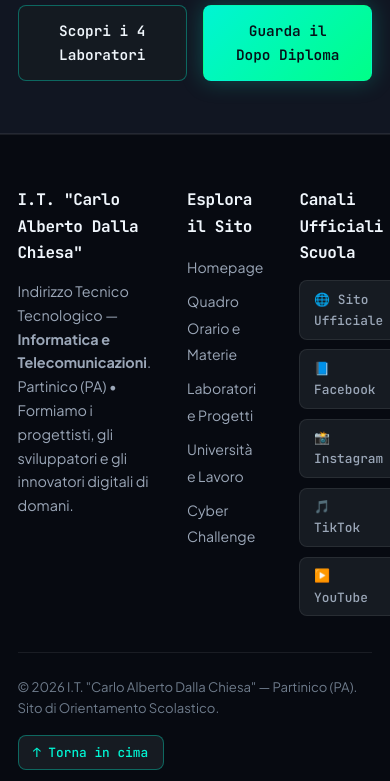
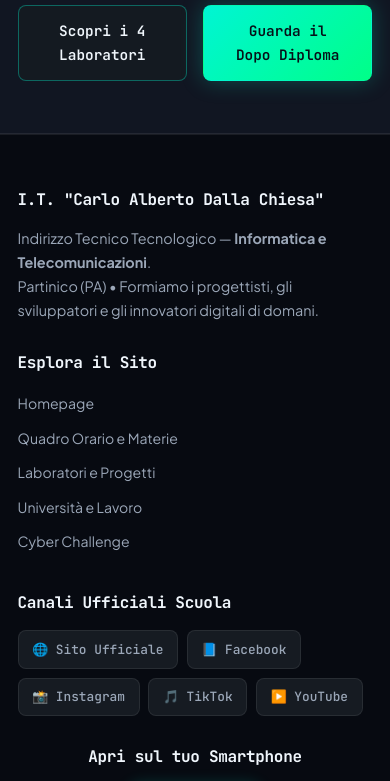
Before and after one commit to federicoconcone-itcadc/itdcinformatica, a plain HTML site: page index.html in a window 390 px wide. Shown: the part 4560-5341 px from the top of the page. Drawn offline with Linux system fonts and the light colour scheme.

Commit message:
Update style.css

```diff
--- a/css/style.css
+++ b/css/style.css
@@ -1545,3 +1545,62 @@ h1, h2, h3, h4, .mono {
     font-size: 1.18rem;
   }
 }
+
+/* ==========================================================================
+   FIX FOOTER & QR CODE SU MOBILE
+   ========================================================================== */
+.site-footer {
+  width: 100%;
+  max-width: 100%;
+  overflow-x: clip;
+}
+
+.site-footer .footer-grid > * {
+  min-width: 0;
+  max-width: 100%;
+}
+
+.site-footer .social-links {
+  display: flex;
+  flex-wrap: wrap;
+  gap: 0.55rem;
+  width: 100%;
+  max-width: 100%;
+}
+
+.site-footer .social-pill {
+  max-width: 100%;
+  white-space: normal;
+  word-break: break-word;
+}
+
+.site-footer img,
+.site-footer svg,
+.site-footer canvas {
+  max-width: 100%;
+  height: auto;
+}
+
+@media (max-width: 820px) {
+  .site-footer .footer-grid {
+    display: grid !important;
+    grid-template-columns: minmax(0, 1fr) !important;
+    gap: 1.75rem !important;
+    width: 100% !important;
+  }
+
+  .site-footer .footer-desc {
+    max-width: 100% !important;
+  }
+
+  .site-footer .footer-bottom {
+    flex-direction: column !important;
+    align-items: flex-start !important;
+    gap: 1rem !important;
+  }
+
+  .site-footer .back-to-top {
+    width: 100% !important;
+    justify-content: center !important;
+  }
+}
```
